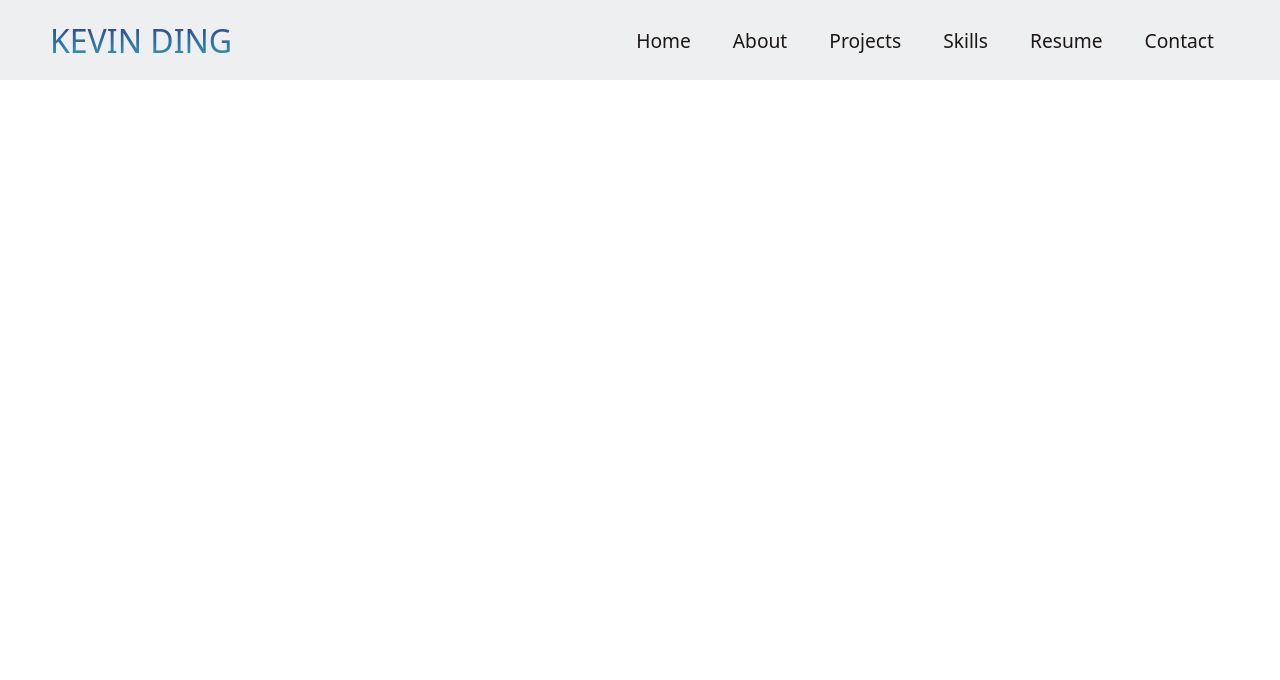
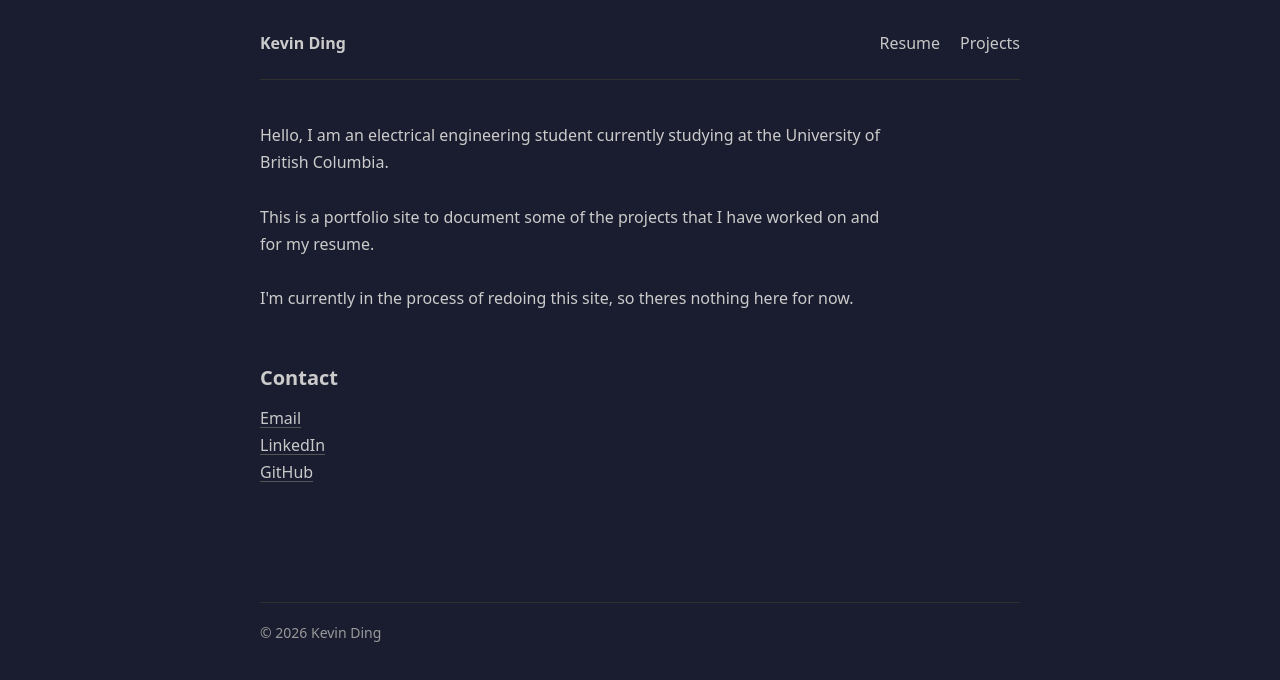
Before and after one commit to Dinglebergle/Dinglebergle.github.io, a plain HTML site: page index.html in a window 1280 px wide. Drawn offline with Linux system fonts and the light colour scheme.

Commit message:
Redid most of the pages, added notes for wip

```diff
--- a/index.html
+++ b/index.html
@@ -1,42 +1,52 @@
-<!DOCTYPE html>
+<!doctype html>
 <html lang="en">
 <head>
-        <meta charset="UTF-8">
-        <meta name="viewport" content="width=device-width, initial-scale=1.0">
-        <title>Kevin Ding</title>
-        <link rel="icon" type="image/x-icon" href="/images/Favicon.png">
+  <meta charset="utf-8">
+  <meta name="viewport" content="width=device-width, initial-scale=1">
+  <meta name="description" content="A personal portfolio website.">
+  <title>Kevin Ding | Home</title>
   <link rel="stylesheet" href="styles.css">
 </head>
 <body>
-        <nav class="navbar">
-            <div class="navbar__container">
-                <a href="/" id="navbar__logo">KEVIN DING</a>
-                <div class="navbar__toggle" id="mobile-menu">
-                    <span class="bar"></span>
-                    <span class="bar"></span>
-                    <span class="bar"></span>
+  <div class="site">
+    <header class="site-header">
+      <a class="site-title" href="index.html">Kevin Ding</a>
+
+      <nav class="site-nav" aria-label="Main navigation">
+        <a href="resume.html">Resume</a>
+        <a href="projects.html">Projects</a>
+      </nav>
+    </header>
+
+    <main class="content">
+      <section id="about">
+        <p>
+          Hello, I am an electrical engineering student currently studying at the University of British Columbia.
+          <br>
+          <br>
+           This is a portfolio site to document some of the projects that I have worked on and for my resume.
+           <br>
+           <br>
+           I'm currently in the process of redoing this site, so theres nothing here for now.
+        </p>
+      </section>
+
+      <section id="contact">
+        <h2>Contact</h2>
+        <p>
+          <a href="mailto:dingk3608@gmail.com">Email</a>
+          <br>
+          <a href="https://www.linkedin.com/in/dingk/" target="_blank" rel="noopener noreferrer"> LinkedIn</a>
+          <br>
+          <a href="https://github.com/dingk" target="_blank" rel="noopener noreferrer"> GitHub</a>
+
+      </p>
+      </section>
+    </main>
+
+    <footer class="site-footer">
+      <p>© 2026 Kevin Ding</p>
+    </footer>
   </div>
-                <ul class="navbar__menu">
-                    <li class="navbar__item">
-                        <a href="/" class="navbar__links">Home</a>
-                    </li>
-                    <li class="navbar__item">
-                        <a href="about.html" class="navbar__links">About</a>
-                    </li>
-                    <li class="navbar__item">
-                        <a href="projects.html" class="navbar__links">Projects</a>
-                    </li>
-                    <li class="navbar__item">
-                        <a href="skills.html" class="navbar__links">Skills</a>
-                    </li>
-                    <li class="navbar__item">
-                        <a href="resume.html" class="navbar__links">Resume</a>
-                    </li>
-                    <li class="navbar__item">
-                        <a href="contact.html" class="navbar__links">Contact</a>
-                    </li>
-                </ul>
-            </div>
-        </nav>
 </body>
 </html>
--- a/styles.css
+++ b/styles.css
@@ -1,71 +1,153 @@
-*
-{
-    box-sizing: border-box;
-    margin: 0;
-    padding: 0;
-    font-family: system-ui, -apple-system, BlinkMacSystemFont, 'Segoe UI', Roboto, Oxygen, Ubuntu, Cantarell, 'Open Sans', 'Helvetica Neue', sans-serif;
+/* Minimal, dark-by-default portfolio theme */
+
+:root {
+  color-scheme: dark;
+  --background: #1a1d2f;
+  --surface: #1d1a2f;
+  --text: #cccbcb;
+  --muted: #999999;
+  --link: #c8c8c8;
+  --link-hover: #ffffff;
+  --border: #303030;
+
+  --page-width: 760px;
+  --page-gutter: 28px;
 }
 
-.navbar
-{
-    background: #252a3713;
-    height: 80px;
-    display: flex;
-    justify-content: center;
-    align-items: center;
-    font-size: 1.2rem;
-    position: sticky;
-    top: 0;
-    z-index: 999;
+* {
+  box-sizing: border-box;
 }
 
-.navbar__container
-{
-    display: flex;
-    justify-content: space-between;
-    height: 80px;
-    z-index: 1;
-    width: 100%;
-    max-width: 1300px;
-    margin: 0 auto;
-    padding: 0 50px;
+html {
+  scroll-behavior: smooth;
 }
 
-#navbar__logo
-{
-    background-color: slategray;
-    background-image: linear-gradient(to top, #30cfd0 0%, #330867 100%);
-    background-size: 100%;
-    -webkit-background-clip: text;
-    -webkit-text-fill-color: transparent;
-    display: flex;
-    align-items: center;
-    cursor: pointer;
-    text-decoration: none;
-    font-size: 2rem;
+body {
+  margin: 0;
+  background: var(--background);
+  color: var(--text);
+  font-family: system-ui, -apple-system, BlinkMacSystemFont, "Segoe UI",
+    sans-serif;
+  font-size: 16px;
+  line-height: 1.7;
 }
 
-.navbar__menu
-{
-    display: flex;
-    grid-gap: 10px;
-    list-style: none;
-    text-align: center;
-    justify-content: end;
+.site {
+  width: min(var(--page-width), calc(100% - 2 * var(--page-gutter)));
+  margin: 0 auto;
 }
 
-.navbar__item
-{
-    height: 80px;
+.site-header {
+  display: flex;
+  align-items: baseline;
+  justify-content: space-between;
+  gap: 24px;
+  padding: 30px 0 22px;
+  border-bottom: 1px solid var(--border);
 }
 
-.navbar__links
-{
-    color: #1d1616;
-    display: flex;
-    align-items: center;
-    justify-content: center;
-    text-decoration: none;
-    padding: 0.5rem 1rem;
-    height: 100%;
+.site-title {
+  color: var(--text);
+  font-size: 1rem;
+  font-weight: 600;
+  text-decoration: none;
+  white-space: nowrap;
 }
+
+.site-nav {
+  display: flex;
+  flex-wrap: wrap;
+  justify-content: flex-end;
+  gap: 20px;
+}
+
+.site-nav a,
+.content a {
+  color: var(--link);
+  text-decoration: underline;
+  text-decoration-color: #555555;
+  text-underline-offset: 3px;
+}
+
+.site-nav a {
+  text-decoration: none;
+}
+
+.site-nav a:hover,
+.content a:hover {
+  color: var(--link-hover);
+  text-decoration-color: currentColor;
+}
+
+.content {
+  min-height: 65vh;
+  padding: 42px 0 64px;
+}
+
+section {
+  margin: 0 0 52px;
+  scroll-margin-top: 24px;
+}
+
+h1,
+h2,
+h3 {
+  margin: 0 0 14px;
+  color: var(--text);
+  font-weight: 600;
+  line-height: 1.3;
+}
+
+h1 {
+  font-size: 1.65rem;
+}
+
+h2 {
+  font-size: 1.25rem;
+}
+
+h3 {
+  font-size: 1.05rem;
+}
+
+p {
+  max-width: 68ch;
+  margin: 0 0 16px;
+}
+
+ul,
+ol {
+  padding-left: 1.4rem;
+}
+
+li {
+  margin: 6px 0;
+}
+
+.site-footer {
+  padding: 18px 0 30px;
+  border-top: 1px solid var(--border);
+  color: var(--muted);
+  font-size: 0.875rem;
+}
+
+.site-footer p {
+  margin: 0;
+}
+
+@media (max-width: 520px) {
+  .site-header {
+    align-items: flex-start;
+    flex-direction: column;
+    gap: 12px;
+  }
+
+  .site-nav {
+    justify-content: flex-start;
+    gap: 16px;
+  }
+
+  .content {
+    padding-top: 32px;
+  }
+}
```
Also changed, not shown: projects.html (+46 -0 lines), resume.html (+46 -0 lines), contact.html (deleted), skills.html (deleted), 1 other file. Lines whose indentation alone changed are shown as unchanged.
